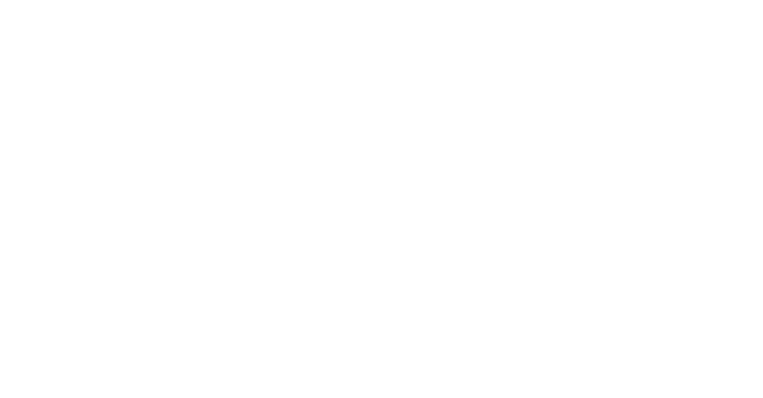
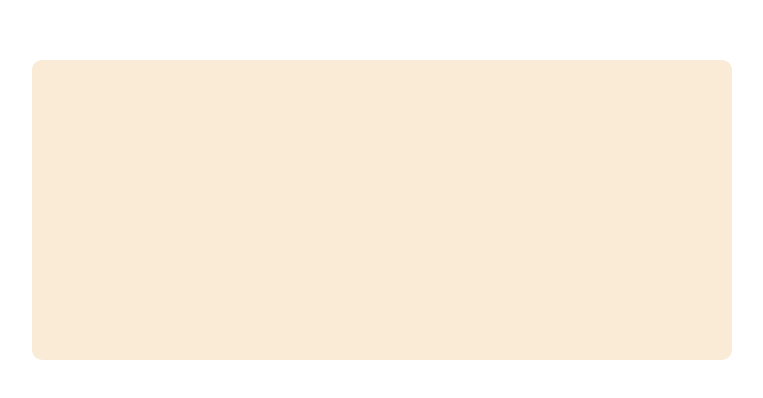
Before and after one commit to isacancabuk/currency-converter, a React (Create React App) app: page / in a window 1280 px wide. Shown: the part 190-588 px from the top of the page, without its empty margins (258-1021 px from the left). Built offline with nearby package versions, Linux system fonts and the light colour scheme.

Commit message:
added card component just for UI

```diff
--- a/src/App.css
+++ b/src/App.css
@@ -11,3 +11,12 @@
     justify-content: center;
     align-items: center;
 }
+
+.converter{
+    width: 700px;
+    height: 300px;
+    display: flex;
+    flex-direction: column;
+    justify-content: center;
+    align-items: center;
+}
--- a/src/App.js
+++ b/src/App.js
@@ -1,8 +1,9 @@
 import "./App.css"
+import Card from "./UI/Card"
 
 function App() {
   return (
-    <div></div>
+    <Card className="converter"/>
   );
 }
 
--- /dev/null
+++ b/src/UI/Card.css
@@ -0,0 +1,4 @@
+.card{
+    border-radius: 10px;
+    background-color: antiquewhite;
+}
--- /dev/null
+++ b/src/UI/Card.js
@@ -0,0 +1,8 @@
+import "./Card.css";
+
+const Card = (props) => {
+  let classes = "card " + props.className;
+  return <div className={classes}>{props.children}</div>;
+};
+
+export default Card;
```
